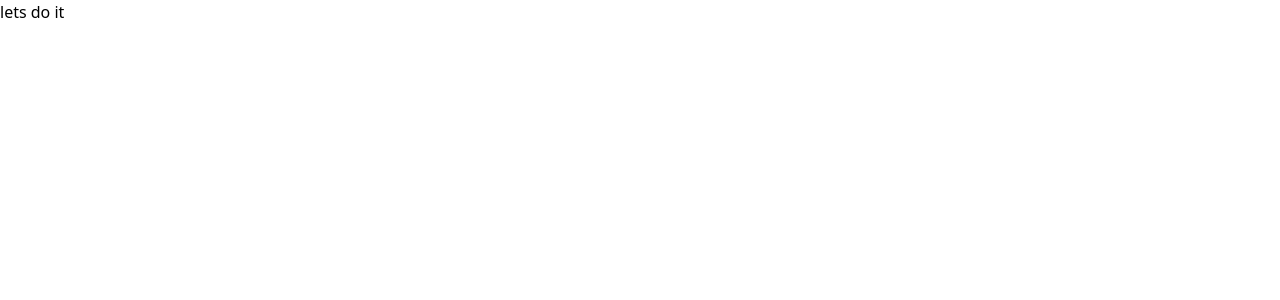
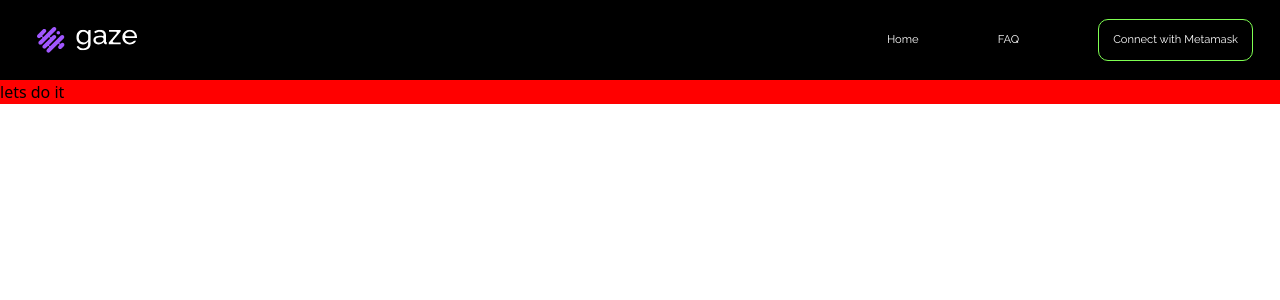
Before and after one commit to 6amson/Gaze-frontend, a Next.js app: page /signup in a window 1280 px wide. Shown: the top 300 px of the page. Built offline with nearby package versions, Linux system fonts and the light colour scheme.

Commit message:
chnagind header disaly from absolute to relative

```diff
--- a/src/app/components/globals/Header.tsx
+++ b/src/app/components/globals/Header.tsx
@@ -9,7 +9,7 @@ export default function Header() {
   ];
 
   return (
-    <div className="w-full bg-black z-40 absolute top-0">
+    <div className="w-full bg-black z-40 relative top-0">
       <div className="font-raleWay m-auto  text-white w-full max-w-[1440px] h-[80px] flex items-center relative">
         <Image
           src={whiteTextIconLogo.src}
--- a/src/app/signup/page.tsx
+++ b/src/app/signup/page.tsx
@@ -1,6 +1,7 @@
 import gazelogo from "../../../public/svgs/globals/gazelogo.svg";
 import Image from "next/image";
 import Header from "../components/globals/Header";
+import "./signup.scss";
 
 export default function Signup() {
 
@@ -8,9 +9,7 @@ export default function Signup() {
     return (
         <div>
             <div className="mainDiv">
-                <div>
-                    {/* <Header></Header> */}
-                </div>
+                <Header></Header>
                 <div className="subMainDiv">
                     <p>lets do it</p>
                 </div>
--- /dev/null
+++ b/src/app/signup/signup.scss
@@ -0,0 +1,4 @@
+.mainDiv{
+background-color: red;
+// height: 100vh;
+}
```
